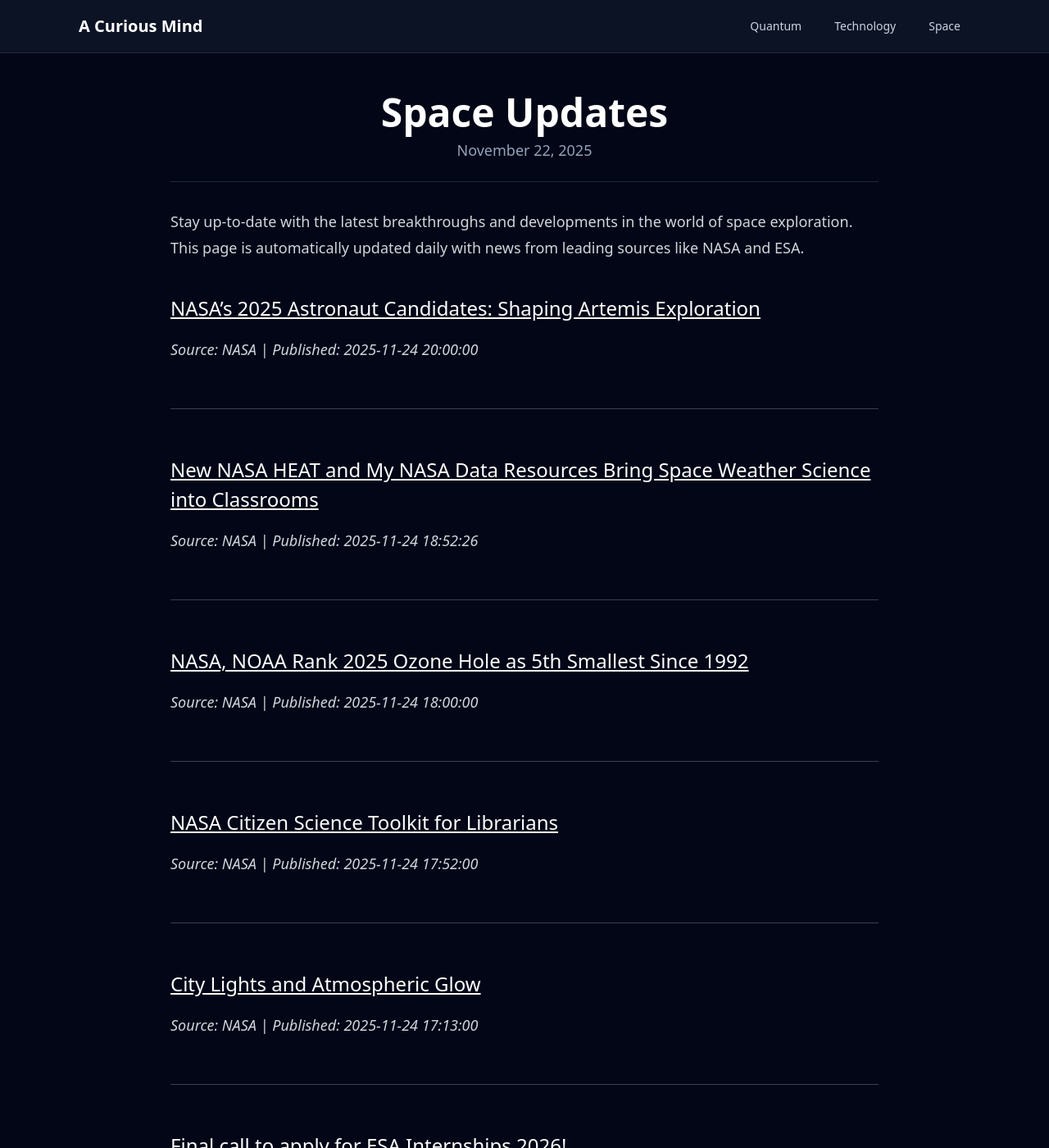
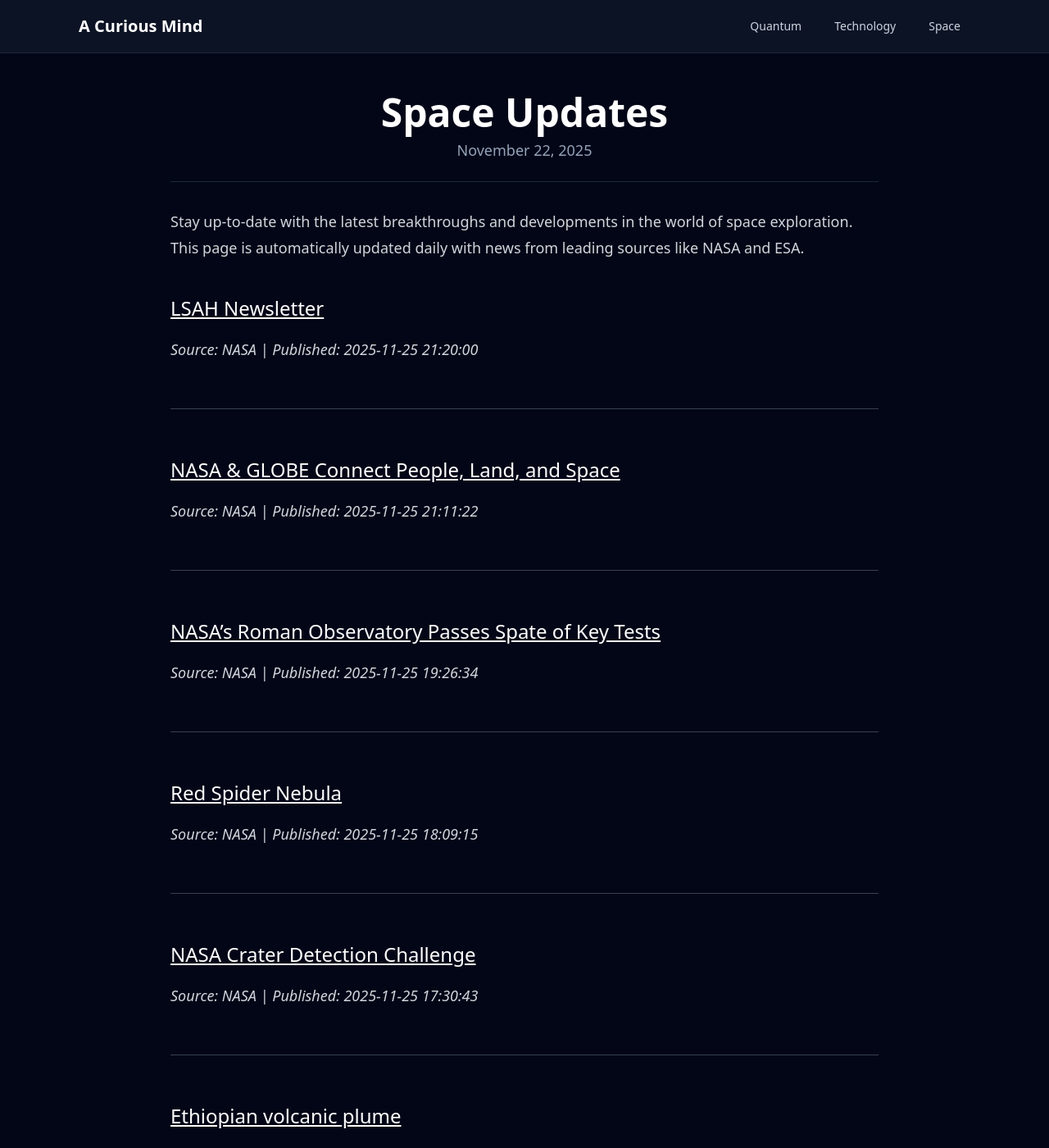
Before and after one commit to onehl7/onehl7.github.io, a Jekyll site: the page built from _posts/2025-11-22-space-updates.md, in a window 1280 px wide and 1400 px high. Shown: the whole window at 82% size. Built offline with Jekyll 4.4.1, drawn with Linux system fonts in a browser that asks for light colours; nearby versions of some CDN libraries; some of the changed text lies outside the part shown.

Commit message:
Update space news data

```diff
--- a/_data/space_news.json
+++ b/_data/space_news.json
@@ -1,51 +1,51 @@
 [
   {
     "source": "NASA",
-    "title": "NASA\u2019s 2025 Astronaut Candidates: Shaping Artemis Exploration",
-    "link": "https://www.nasa.gov/centers-and-facilities/johnson/nasas-2025-astronaut-candidates-shaping-artemis-exploration/",
-    "published": "2025-11-24 20:00:00"
+    "title": "LSAH Newsletter",
+    "link": "https://www.nasa.gov/directorates/esdmd/hhp/treat/lsah-newsletter/",
+    "published": "2025-11-25 21:20:00"
   },
   {
     "source": "NASA",
-    "title": "New NASA HEAT and My NASA Data Resources Bring Space Weather Science into Classrooms",
-    "link": "https://science.nasa.gov/learning-resources/science-activation/new-nasa-heat-and-my-nasa-data-resources-bring-space-weather-science-into-classrooms/",
-    "published": "2025-11-24 18:52:26"
+    "title": "NASA & GLOBE Connect People, Land, and Space",
+    "link": "https://science.nasa.gov/learning-resources/science-activation/nasa-globe-connect-people-land-and-space/",
+    "published": "2025-11-25 21:11:22"
   },
   {
     "source": "NASA",
-    "title": "NASA, NOAA Rank 2025 Ozone Hole as 5th Smallest Since 1992",
-    "link": "https://science.nasa.gov/earth/nasa-noaa-rank-2025-ozone-hole-as-5th-smallest-since-1992/",
-    "published": "2025-11-24 18:00:00"
+    "title": "NASA\u2019s Roman Observatory Passes Spate of Key Tests",
+    "link": "https://www.nasa.gov/missions/roman-space-telescope/nasas-roman-observatory-passes-spate-of-key-tests/",
+    "published": "2025-11-25 19:26:34"
   },
   {
     "source": "NASA",
-    "title": "NASA Citizen Science Toolkit for Librarians",
-    "link": "https://science.nasa.gov/get-involved/citizen-science/nasa-citizen-science-toolkit-for-librarians/",
-    "published": "2025-11-24 17:52:00"
+    "title": "Red Spider Nebula",
+    "link": "https://www.nasa.gov/image-article/red-spider-nebula/",
+    "published": "2025-11-25 18:09:15"
   },
   {
     "source": "NASA",
-    "title": "City Lights and Atmospheric Glow",
-    "link": "https://www.nasa.gov/image-article/city-lights-and-atmospheric-glow/",
-    "published": "2025-11-24 17:13:00"
+    "title": "NASA Crater Detection Challenge",
+    "link": "https://www.nasa.gov/directorates/stmd/prizes-challenges-crowdsourcing-program/center-of-excellence-for-collaborative-innovation-coeci/nasa-crater-detection-challenge/",
+    "published": "2025-11-25 17:30:43"
+  },
+  {
+    "source": "ESA",
+    "title": "Ethiopian volcanic plume",
+    "link": "https://www.esa.int/ESA_Multimedia/Images/2025/11/Ethiopian_volcanic_plume",
+    "published": "2025-11-25 10:52:00"
+  },
+  {
+    "source": "ESA",
+    "title": "SpainSat NG programme completed as second secure communications satellite launches",
+    "link": "https://www.esa.int/Applications/Connectivity_and_Secure_Communications/SpainSat_NG_programme_completed_as_second_secure_communications_satellite_launches",
+    "published": "2025-11-25 08:48:00"
   },
   {
     "source": "ESA",
     "title": "Final call to apply for ESA Internships 2026!",
     "link": "https://www.esa.int/About_Us/Careers_at_ESA/Final_call_to_apply_for_ESA_Internships_2026",
     "published": "2025-11-24 10:00:00"
-  },
-  {
-    "source": "ESA",
-    "title": "Follow CM25 online",
-    "link": "https://www.esa.int/About_Us/Ministerial_Council_2025/Follow_CM25_online",
-    "published": "2025-11-21 18:46:00"
-  },
-  {
-    "source": "ESA",
-    "title": "Lessons from the November 2025 solar storm",
-    "link": "https://www.esa.int/Space_Safety/Space_weather/Lessons_from_the_November_2025_solar_storm",
-    "published": "2025-11-21 14:20:00"
   },
   {
     "source": "ESA",
```
